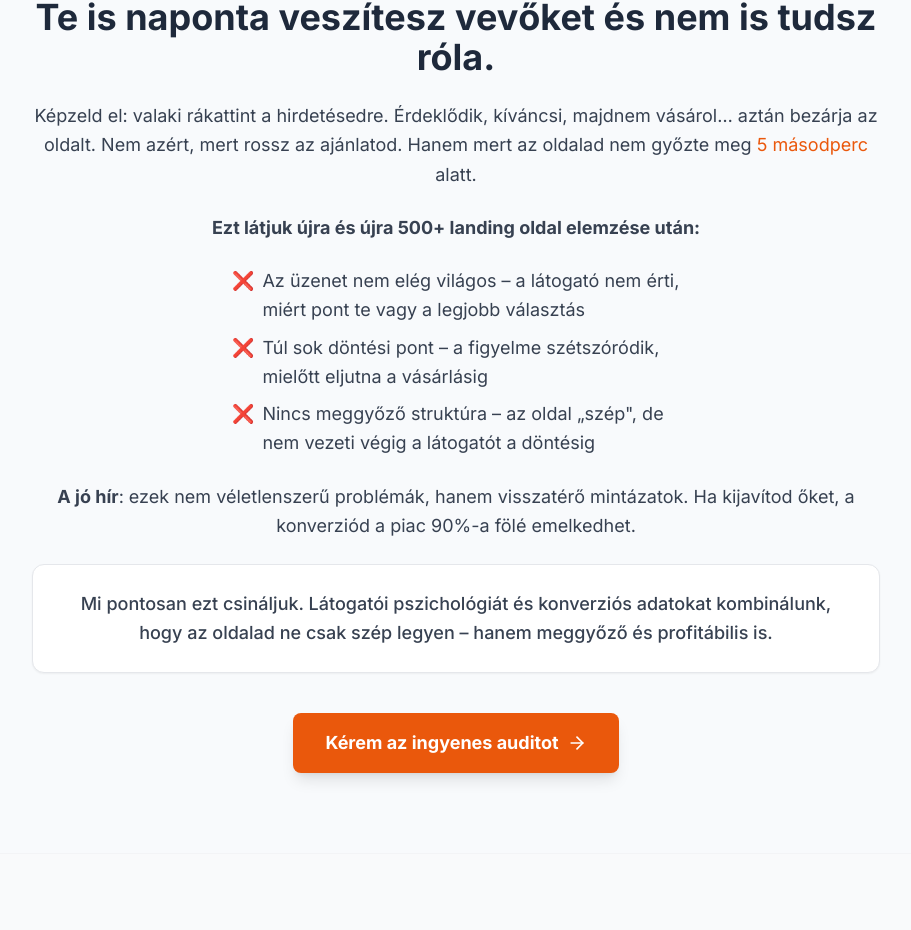
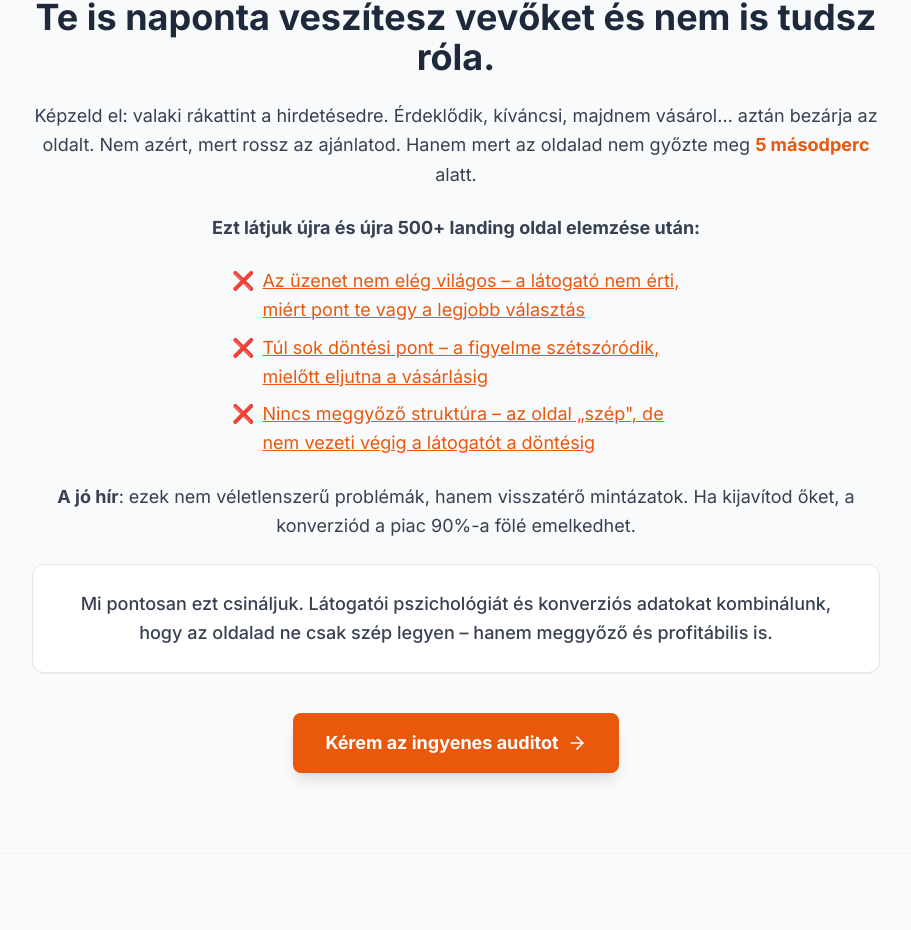
Before and after one commit to landingbulding-git/designter-landing-ingyenes-audit, a React (Vite) app: page / in a window 1280 px wide. Shown: the part 1169-2099 px from the top of the page, without its empty margins (184-1095 px from the left). Built offline with nearby package versions, Linux system fonts and the light colour scheme.

Commit message:
feat: Apply additional text formatting to ProblemAgitation section

```diff
--- a/components/ProblemAgitation.tsx
+++ b/components/ProblemAgitation.tsx
@@ -20,19 +20,19 @@ const ProblemAgitation: React.FC<ProblemAgitationProps> = ({ onCtaClick }) => {
 
         <div className="space-y-6 text-lg text-gray-700 leading-relaxed mb-10">
           <p>
-          Képzeld el: valaki rákattint a hirdetésedre. Érdeklődik, kíváncsi, majdnem vásárol… aztán bezárja az oldalt. Nem azért, mert rossz az ajánlatod. Hanem mert az oldalad nem győzte meg <span className="text-brand-accent">5 másodperc</span> alatt.
+          Képzeld el: valaki rákattint a hirdetésedre. Érdeklődik, kíváncsi, majdnem vásárol… aztán bezárja az oldalt. Nem azért, mert rossz az ajánlatod. Hanem mert az oldalad nem győzte meg <span className="text-brand-accent font-bold">5 másodperc</span> alatt.
           </p>
           <p><strong className="font-bold">Ezt látjuk újra és újra 500+ landing oldal elemzése után:</strong></p>
 
           <ul className="list-none space-y-2 text-left mx-auto max-w-md">
             <li className="flex items-start">
-              <span className="text-red-600 mr-2">❌</span> Az üzenet nem elég világos – a látogató nem érti, miért pont te vagy a legjobb választás
+              <span className="text-red-600 mr-2">❌</span> <span className="text-brand-accent underline">Az üzenet nem elég világos – a látogató nem érti, miért pont te vagy a legjobb választás</span>
             </li>
             <li className="flex items-start">
-              <span className="text-red-600 mr-2">❌</span> Túl sok döntési pont – a figyelme szétszóródik, mielőtt eljutna a vásárlásig
+              <span className="text-red-600 mr-2">❌</span> <span className="text-brand-accent underline">Túl sok döntési pont – a figyelme szétszóródik, mielőtt eljutna a vásárlásig</span>
             </li>
             <li className="flex items-start">
-              <span className="text-red-600 mr-2">❌</span> Nincs meggyőző struktúra – az oldal „szép", de nem vezeti végig a látogatót a döntésig
+              <span className="text-red-600 mr-2">❌</span> <span className="text-brand-accent underline">Nincs meggyőző struktúra – az oldal „szép", de nem vezeti végig a látogatót a döntésig</span>
             </li>
           </ul>
           <p className="mt-6">
```
